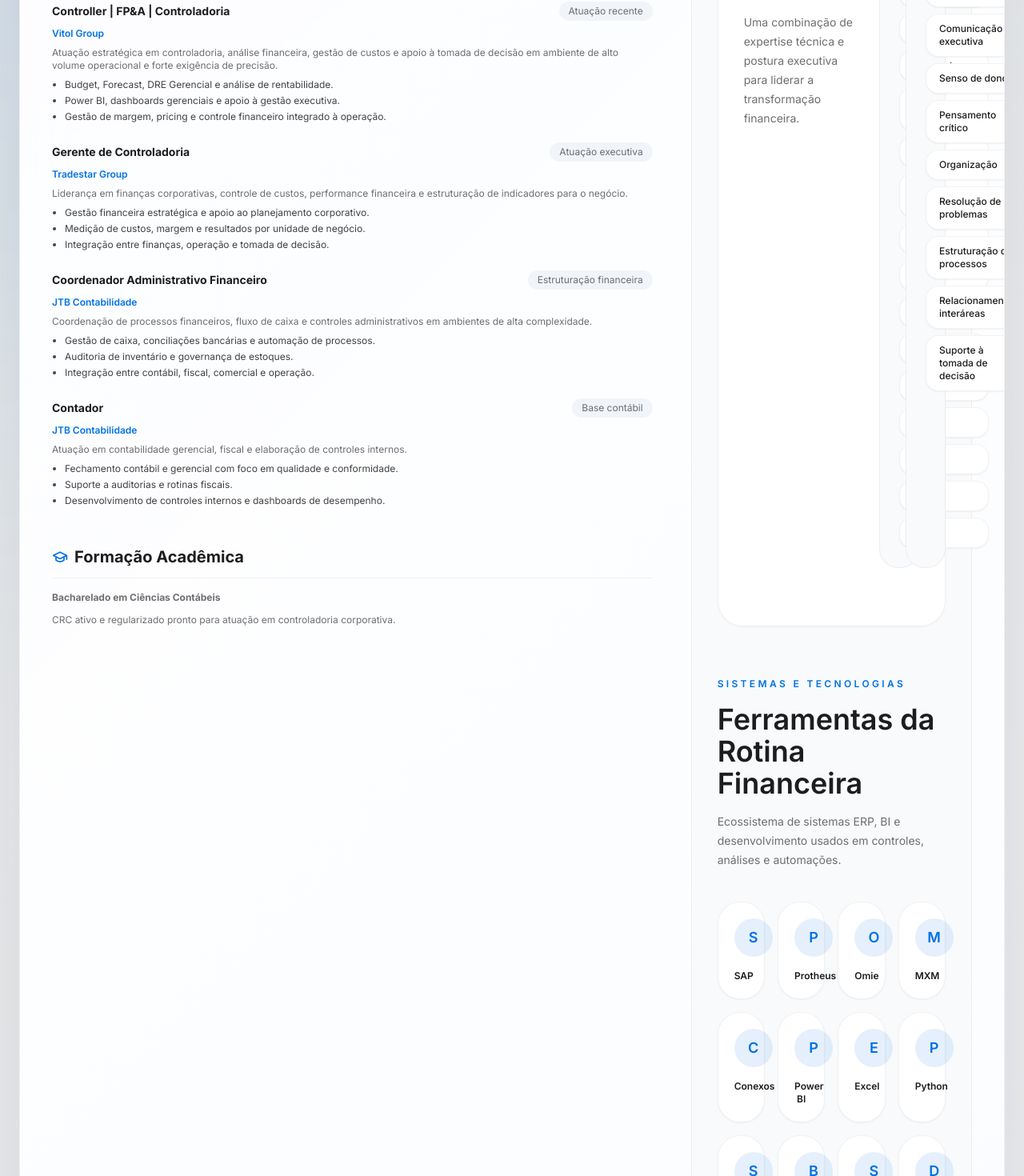
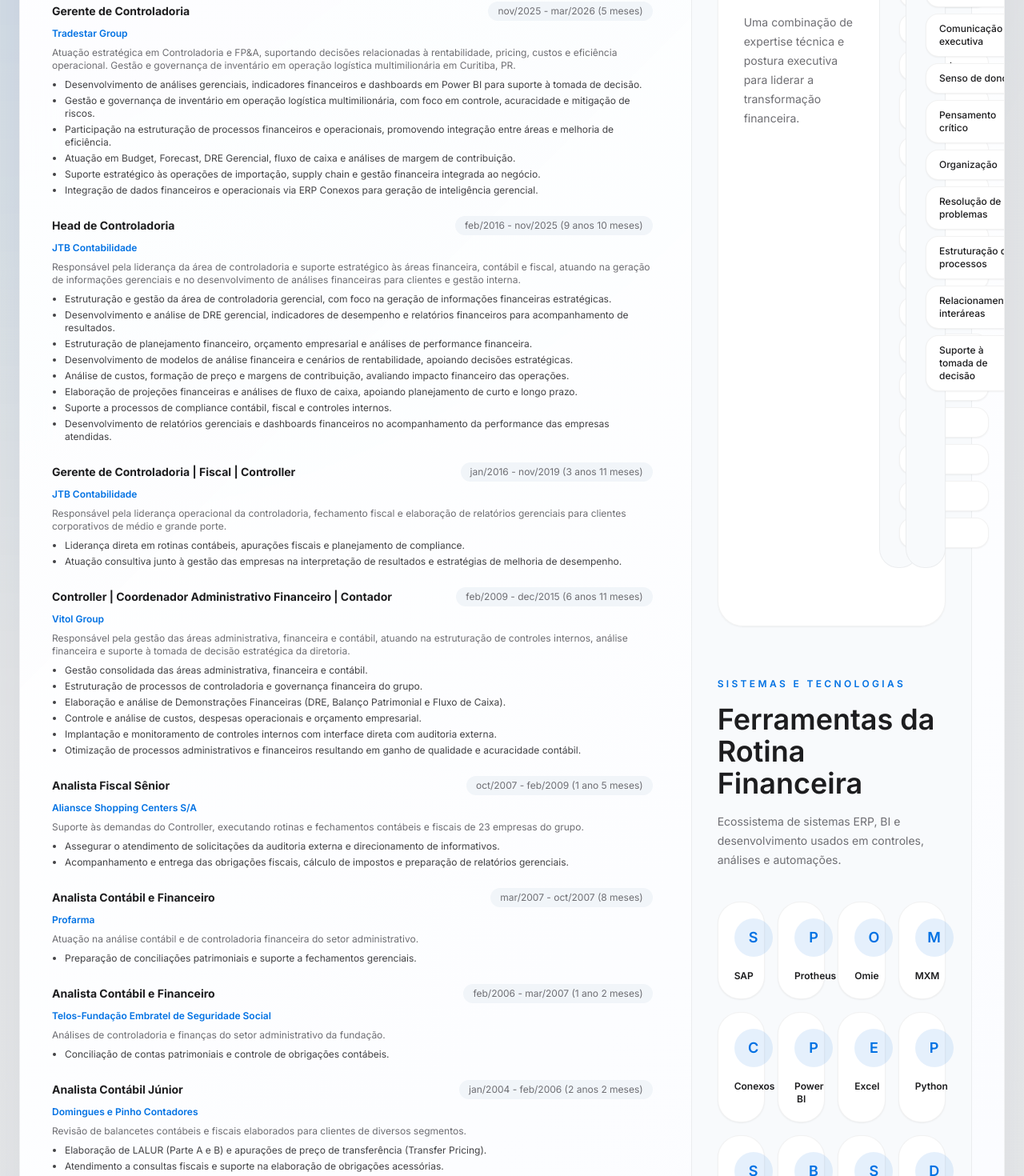
Before and after one commit to tellesjorge/site, a React (Vite) app: page /curriculo in a window 1280 px wide. Shown: the part 560-2030 px from the top of the page at 80% size. Built offline with nearby package versions, Linux system fonts and the light colour scheme; the HTML template or start-up script is replaced by a standard one.

Commit message:
atualiza experiencias profissionais no site de acordo com o novo curriculo pdf

```diff
--- a/src/data/profile.ts
+++ b/src/data/profile.ts
@@ -25,53 +25,97 @@ export const profile = {
   ],
   experience: [
     {
-      role: 'Controller | FP&A | Controladoria',
-      company: 'Vitol Group',
-      period: 'Atuação recente',
-      summary:
-        'Atuação estratégica em controladoria, análise financeira, gestão de custos e apoio à tomada de decisão em ambiente de alto volume operacional e forte exigência de precisão.',
+      role: 'Gerente de Controladoria',
+      company: 'Tradestar Group',
+      period: 'nov/2025 - mar/2026 (5 meses)',
+      summary: 'Atuação estratégica em Controladoria e FP&A, suportando decisões relacionadas à rentabilidade, pricing, custos e eficiência operacional. Gestão e governança de inventário em operação logística multimilionária em Curitiba, PR.',
       highlights: [
-        'Budget, Forecast, DRE Gerencial e análise de rentabilidade.',
-        'Power BI, dashboards gerenciais e apoio à gestão executiva.',
-        'Gestão de margem, pricing e controle financeiro integrado à operação.',
-      ],
+        'Desenvolvimento de análises gerenciais, indicadores financeiros e dashboards em Power BI para suporte à tomada de decisão.',
+        'Gestão e governança de inventário em operação logística multimilionária, com foco em controle, acuracidade e mitigação de riscos.',
+        'Participação na estruturação de processos financeiros e operacionais, promovendo integração entre áreas e melhoria de eficiência.',
+        'Atuação em Budget, Forecast, DRE Gerencial, fluxo de caixa e análises de margem de contribuição.',
+        'Suporte estratégico às operações de importação, supply chain e gestão financeira integrada ao negócio.',
+        'Integração de dados financeiros e operacionais via ERP Conexos para geração de inteligência gerencial.'
+      ]
     },
     {
-      role: 'Gerente de Controladoria',
-      company: 'Tradestar Group',
-      period: 'Atuação executiva',
-      summary:
-        'Liderança em finanças corporativas, controle de custos, performance financeira e estruturação de indicadores para o negócio.',
+      role: 'Head de Controladoria',
+      company: 'JTB Contabilidade',
+      period: 'feb/2016 - nov/2025 (9 anos 10 meses)',
+      summary: 'Responsável pela liderança da área de controladoria e suporte estratégico às áreas financeira, contábil e fiscal, atuando na geração de informações gerenciais e no desenvolvimento de análises financeiras para clientes e gestão interna.',
       highlights: [
-        'Gestão financeira estratégica e apoio ao planejamento corporativo.',
-        'Medição de custos, margem e resultados por unidade de negócio.',
-        'Integração entre finanças, operação e tomada de decisão.',
-      ],
+        'Estruturação e gestão da área de controladoria gerencial, com foco na geração de informações financeiras estratégicas.',
+        'Desenvolvimento e análise de DRE gerencial, indicadores de desempenho e relatórios financeiros para acompanhamento de resultados.',
+        'Estruturação de planejamento financeiro, orçamento empresarial e análises de performance financeira.',
+        'Desenvolvimento de modelos de análise financeira e cenários de rentabilidade, apoiando decisões estratégicas.',
+        'Análise de custos, formação de preço e margens de contribuição, avaliando impacto financeiro das operações.',
+        'Elaboração de projeções financeiras e análises de fluxo de caixa, apoiando planejamento de curto e longo prazo.',
+        'Suporte a processos de compliance contábil, fiscal e controles internos.',
+        'Desenvolvimento de relatórios gerenciais e dashboards financeiros no acompanhamento da performance das empresas atendidas.'
+      ]
     },
     {
-      role: 'Coordenador Administrativo Financeiro',
+      role: 'Gerente de Controladoria | Fiscal | Controller',
       company: 'JTB Contabilidade',
-      period: 'Estruturação financeira',
-      summary:
-        'Coordenação de processos financeiros, fluxo de caixa e controles administrativos em ambientes de alta complexidade.',
+      period: 'jan/2016 - nov/2019 (3 anos 11 meses)',
+      summary: 'Responsável pela liderança operacional da controladoria, fechamento fiscal e elaboração de relatórios gerenciais para clientes corporativos de médio e grande porte.',
       highlights: [
-        'Gestão de caixa, conciliações bancárias e automação de processos.',
-        'Auditoria de inventário e governança de estoques.',
-        'Integração entre contábil, fiscal, comercial e operação.',
-      ],
+        'Liderança direta em rotinas contábeis, apurações fiscais e planejamento de compliance.',
+        'Atuação consultiva junto à gestão das empresas na interpretação de resultados e estratégias de melhoria de desempenho.'
+      ]
     },
     {
-      role: 'Contador',
-      company: 'JTB Contabilidade',
-      period: 'Base contábil',
-      summary:
-        'Atuação em contabilidade gerencial, fiscal e elaboração de controles internos.',
+      role: 'Controller | Coordenador Administrativo Financeiro | Contador',
+      company: 'Vitol Group',
+      period: 'feb/2009 - dec/2015 (6 anos 11 meses)',
+      summary: 'Responsável pela gestão das áreas administrativa, financeira e contábil, atuando na estruturação de controles internos, análise financeira e suporte à tomada de decisão estratégica da diretoria.',
       highlights: [
-        'Fechamento contábil e gerencial com foco em qualidade e conformidade.',
-        'Suporte a auditorias e rotinas fiscais.',
-        'Desenvolvimento de controles internos e dashboards de desempenho.',
-      ],
+        'Gestão consolidada das áreas administrativa, financeira e contábil.',
+        'Estruturação de processos de controladoria e governança financeira do grupo.',
+        'Elaboração e análise de Demonstrações Financeiras (DRE, Balanço Patrimonial e Fluxo de Caixa).',
+        'Controle e análise de custos, despesas operacionais e orçamento empresarial.',
+        'Implantação e monitoramento de controles internos com interface direta com auditoria externa.',
+        'Otimização de processos administrativos e financeiros resultando em ganho de qualidade e acuracidade contábil.'
+      ]
     },
+    {
+      role: 'Analista Fiscal Sênior',
+      company: 'Aliansce Shopping Centers S/A',
+      period: 'oct/2007 - feb/2009 (1 ano 5 meses)',
+      summary: 'Suporte às demandas do Controller, executando rotinas e fechamentos contábeis e fiscais de 23 empresas do grupo.',
+      highlights: [
+        'Assegurar o atendimento de solicitações da auditoria externa e direcionamento de informativos.',
+        'Acompanhamento e entrega das obrigações fiscais, cálculo de impostos e preparação de relatórios gerenciais.'
+      ]
+    },
+    {
+      role: 'Analista Contábil e Financeiro',
+      company: 'Profarma',
+      period: 'mar/2007 - oct/2007 (8 meses)',
+      summary: 'Atuação na análise contábil e de controladoria financeira do setor administrativo.',
+      highlights: [
+        'Preparação de conciliações patrimoniais e suporte a fechamentos gerenciais.'
+      ]
+    },
+    {
+      role: 'Analista Contábil e Financeiro',
+      company: 'Telos-Fundação Embratel de Seguridade Social',
+      period: 'feb/2006 - mar/2007 (1 ano 2 meses)',
+      summary: 'Análises de controladoria e finanças do setor administrativo da fundação.',
+      highlights: [
+        'Conciliação de contas patrimoniais e controle de obrigações contábeis.'
+      ]
+    },
+    {
+      role: 'Analista Contábil Júnior',
+      company: 'Domingues e Pinho Contadores',
+      period: 'jan/2004 - feb/2006 (2 anos 2 meses)',
+      summary: 'Revisão de balancetes contábeis e fiscais elaborados para clientes de diversos segmentos.',
+      highlights: [
+        'Elaboração de LALUR (Parte A e B) e apurações de preço de transferência (Transfer Pricing).',
+        'Atendimento a consultas fiscais e suporte na elaboração de obrigações acessórias.'
+      ]
+    }
   ],
   projects: [
     {
```
